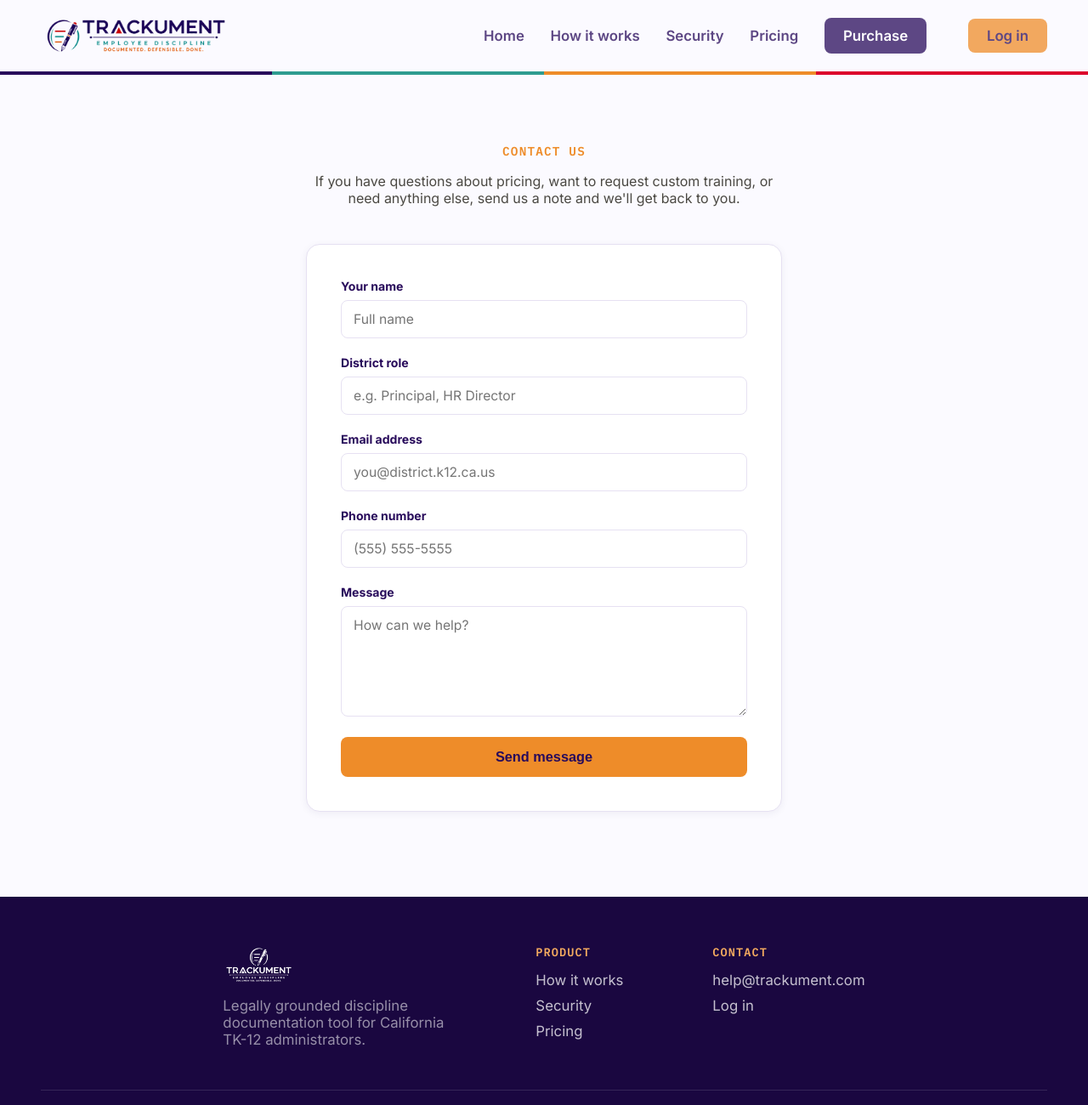
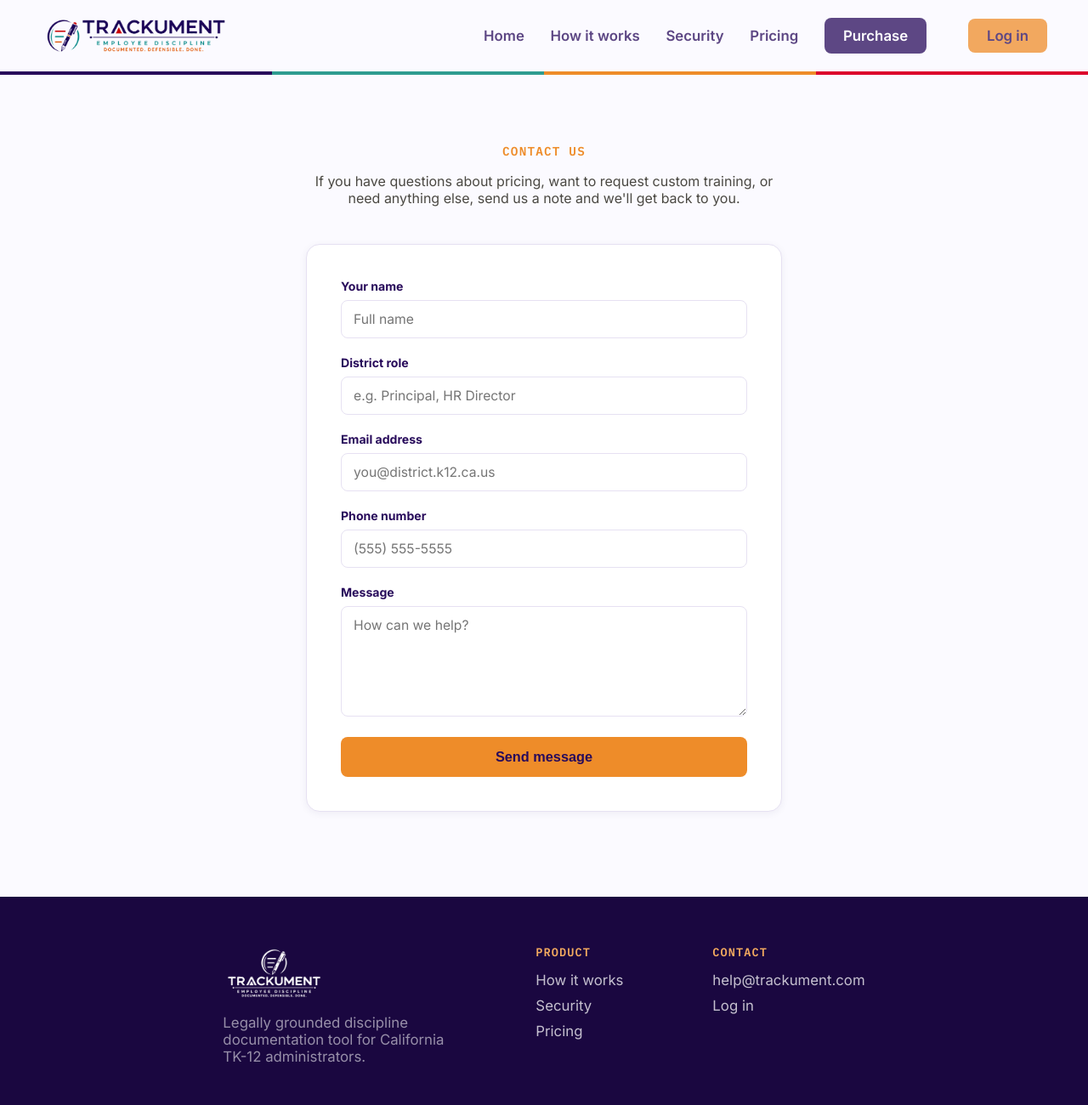
Before and after one commit to drtiffmorse/Trackument, a website: page public/contact.html in a window 1280 px wide. Shown: the top 1300 px of the page at 85% size. Drawn offline with Linux system fonts and the light colour scheme.

Commit message:
Add files via upload

```diff
--- a/public/assets/style.css
+++ b/public/assets/style.css
@@ -63,7 +63,7 @@ img{ max-width:100%; display:block; }
 .brand-text{ display:inline-flex; flex-direction:column; }
 .brand-text .wordmark{ height:23px; width:auto; display:block; }
 .logo-lockup{ height:72px; width:auto; display:block; }
-.footer-brand-row .logo-lockup{ height:48px; width:auto; }
+.footer-brand-row .logo-lockup{ height:68px; width:auto; }
 .logo-horizontal{ height:52px; width:auto; display:block; }
 .brand-text .subline{
   font-family:'IBM Plex Mono',monospace;
```
